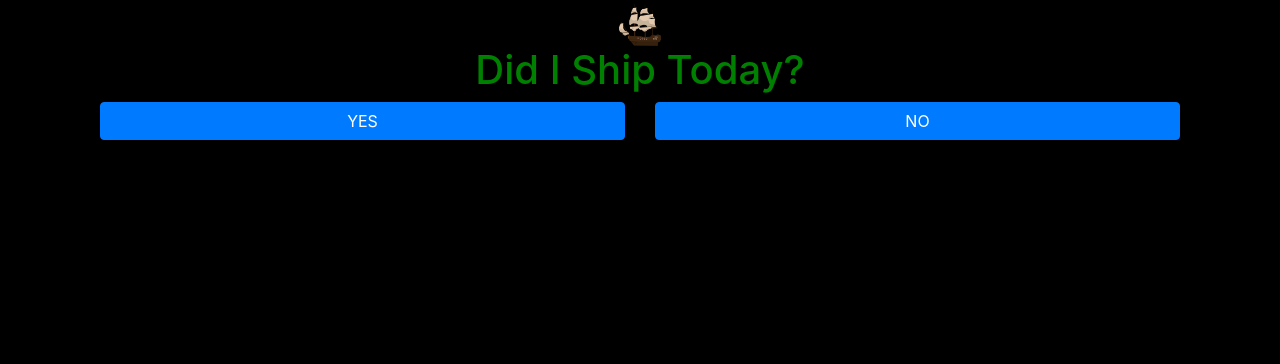
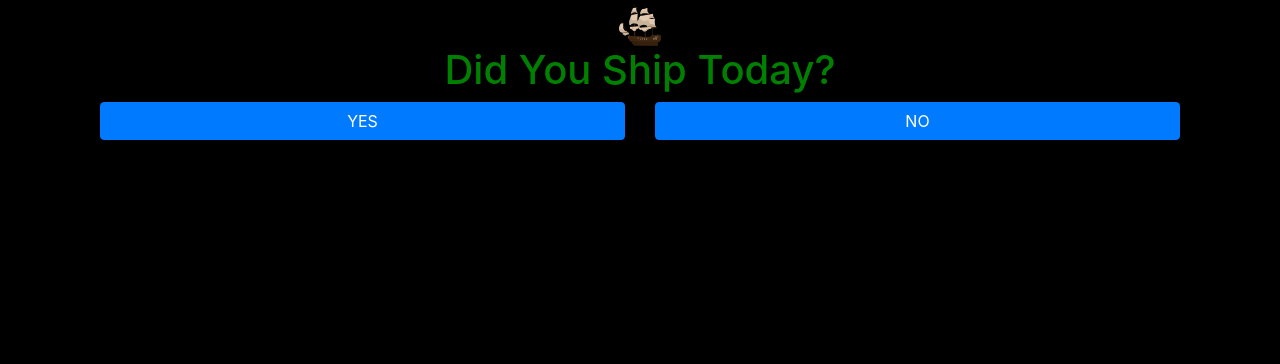
Before and after one commit to nadermx/didyoushiptoday, a Flask app: page / in a window 1280 px wide. Shown: the part 56-420 px from the top of the page. Run offline with Flask 2, Linux system fonts and the light colour scheme; parts of the project's set-up code (start-up, migrations or seed data) failed here and were passed over; some libraries are stand-ins or nearby versions.

Commit message:
Change I to You

```diff
--- a/templates/index.html
+++ b/templates/index.html
@@ -36,7 +36,7 @@
 {% block content %}
 <div class="container text-center">
     <img src="/static/ship.png" alt="Shipping" class="rounded" height="42" width="42">
-    <h1>Did I Ship Today?</h1>
+    <h1>Did You Ship Today?</h1>
     <div class="container">
         <div class="row">
             <div class="col-sm-6">
```
